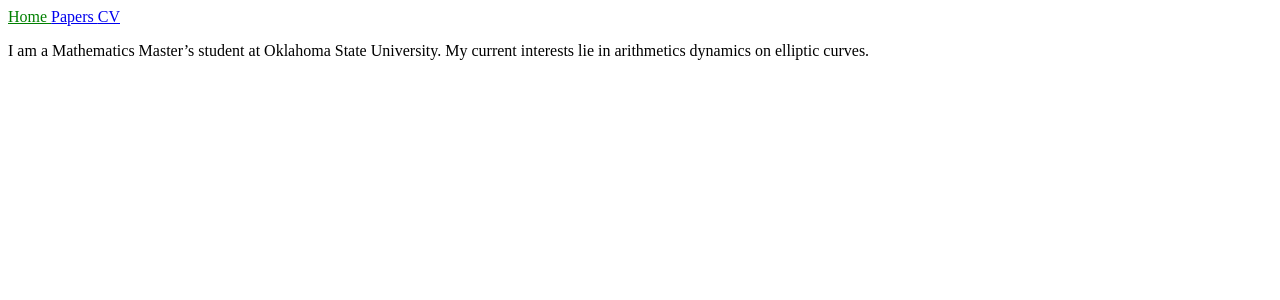
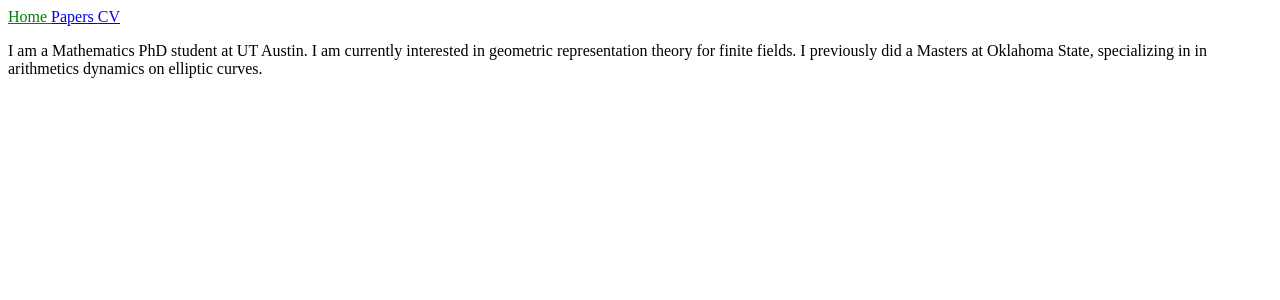
Before and after one commit to Tonitrus/tonitrus.github.io, a Jekyll site: the page built from index.md, in a window 1280 px wide. Shown: the top 300 px of the page. Built offline with Jekyll 4.4.1, drawn with Linux system fonts in a browser that asks for light colours.

Commit message:
Update index.md
updated to show me now at UT Austin

```diff
--- a/index.md
+++ b/index.md
@@ -2,5 +2,4 @@
 layout: default
 title: Home
 ---
-I am a Mathematics Master's student at Oklahoma State University. My current interests
-     lie in arithmetics dynamics on elliptic curves.
+I am a Mathematics PhD student at UT Austin. I am currently interested in geometric representation theory for finite fields. I previously did a Masters at Oklahoma State, specializing in in arithmetics dynamics on elliptic curves.
```
